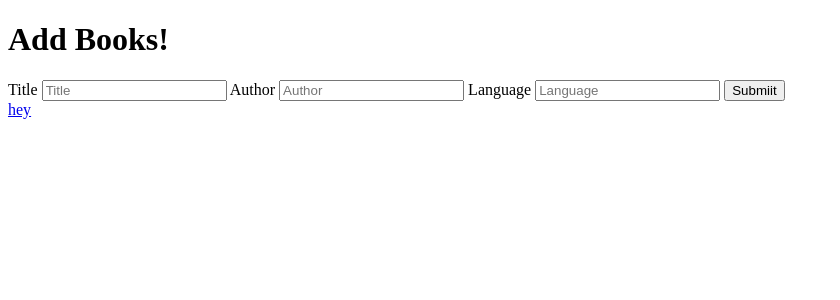
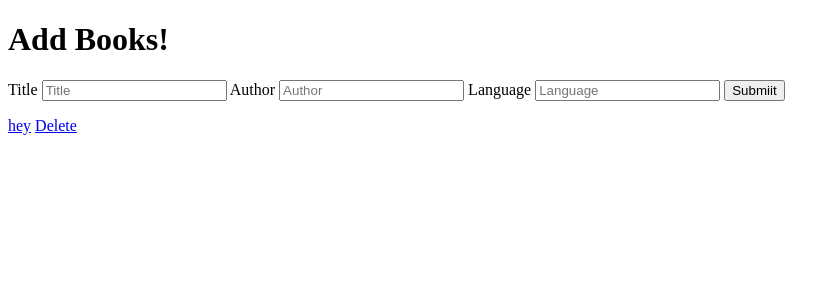
Before and after one commit to Johnnie71/practicePythonFlaskSqlite3App, a Flask app: page / in a window 1280 px wide. Shown: the top 300 px of the page, without its empty margins (0-840 px from the left). Run offline with Flask 2, Linux system fonts and the light colour scheme; data comes from the database, SQL or seed files in the repository; both versions use the stored data as it was after the commit.

Commit message:
ability to delete book a book from the db

```diff
--- a/app.py
+++ b/app.py
@@ -35,6 +35,16 @@ def add():
 
     return redirect(url_for("index"))
 
+@app.route('/delete/<int:id>')
+def delete(id):
+    connection = db_connection()
+    cursor = connection.cursor()
+
+    cursor.execute("DELETE FROM books WHERE id=?", (id,))
+    connection.commit()
+
+    return redirect(url_for('index'))
+
 @app.route("/book/<int:id>")
 def book(id):
     print(id)
--- a/templates/base.html
+++ b/templates/base.html
@@ -23,7 +23,10 @@
 
 		<div>
 			{% for book in books %}
-			<a href="/book/{{book.id}}">{{book.title}}</s>
+			<p>
+				<a href="/book/{{book.id}}">{{book.title}}</a>
+				<a href="/delete/{{book.id}}">Delete</a>
+			</p>
 			{% endfor %}
 		</div>
 	</body>
```
Also changed, not shown: sqlite3.db.
